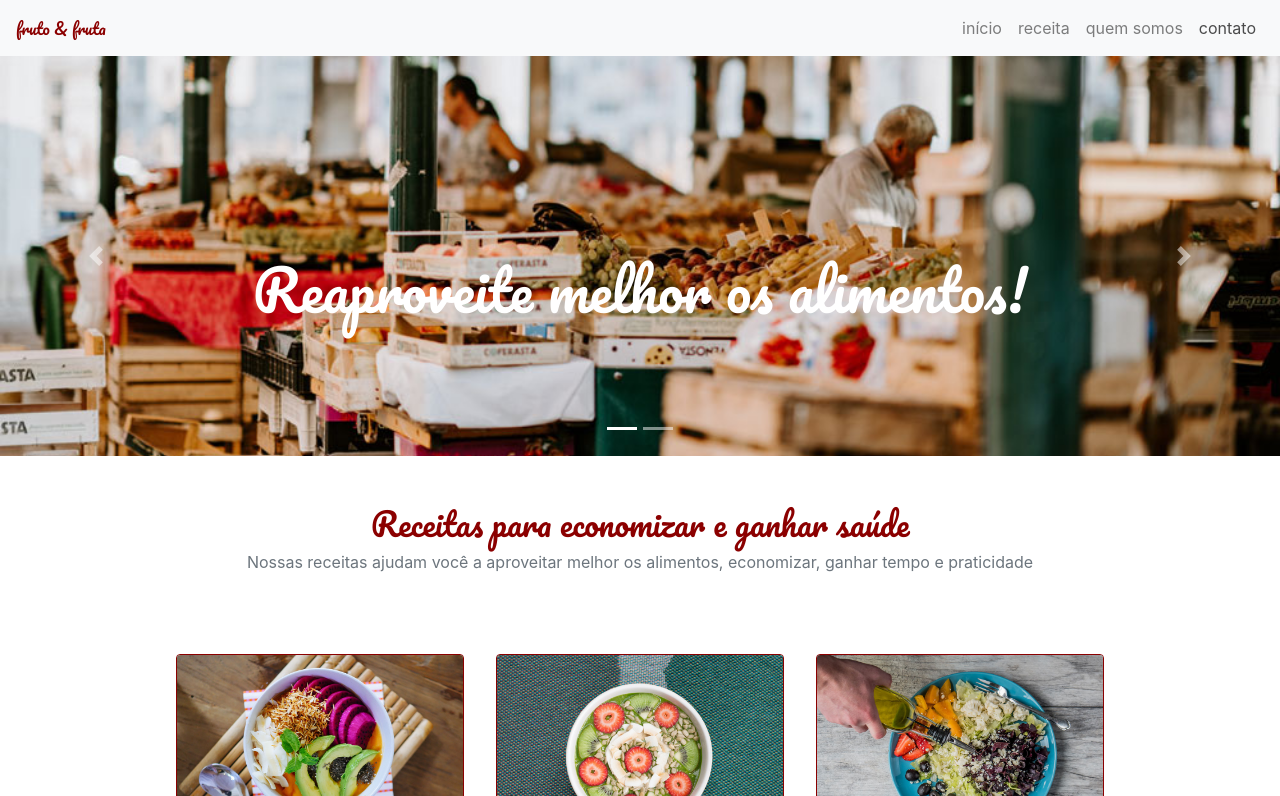
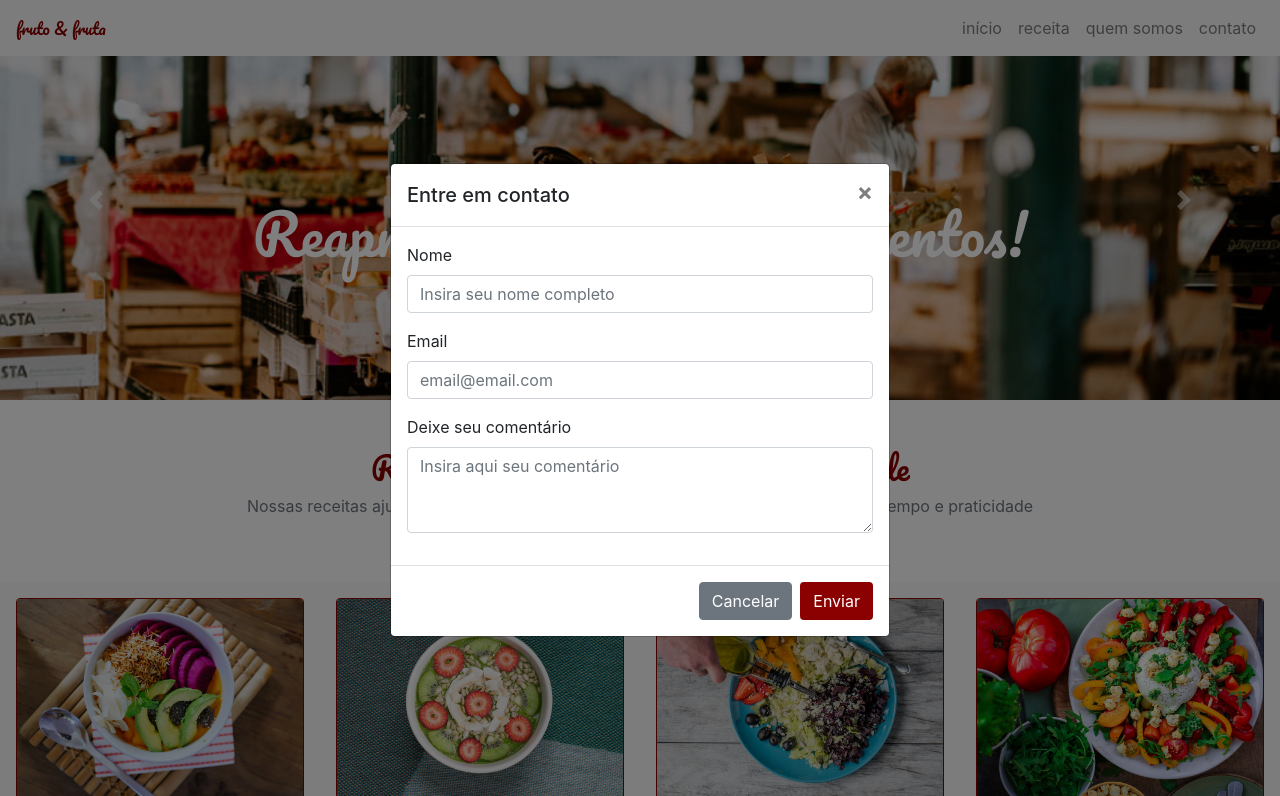
Before and after one commit to andre23arruda/fruto-e-fruta, a plain HTML site: page index.html in a window 1280 px wide. Both pictures are taken after a click on the link "contato". Shown: the top 796 px of the page. Drawn offline with Linux system fonts and the light colour scheme.

Commit message:
Add modal form

```diff
--- a/index.html
+++ b/index.html
@@ -13,7 +13,7 @@
 
     <header>
         <!-- Navbar -->
-        <nav class="navbar navbar-expand-lg navbar-light bg-light">
+        <nav class="navbar navbar-expand-lg navbar-light bg-light fixed-top">
             <a class="fonte-cursiva cor-especial" href="#">fruto & fruta</a>
             <button class="navbar-toggler" type="button" data-toggle="collapse" data-target="#navbarNav" aria-controls="navbarNav" aria-expanded="false" aria-label="Toggle navigation">
               <span class="navbar-toggler-icon"></span>
@@ -30,12 +30,11 @@
                   <a class="nav-link" href="#">quem somos</a>
                 </li>
                 <li class="nav-item">
-                  <a class="nav-link" href="#" tabindex="-1">contato</a>
+                  <a class="nav-link" href="#" tabindex="-1" data-toggle="modal" data-target="#exampleModal">contato</a>
                 </li>
               </ul>
             </div>
         </nav>
-
     </header>
 
     <main>
@@ -73,12 +72,14 @@
             </div>
         </section>
 
+        <!-- Título -->
         <section id="titulo">
             <h2 class="text-center fonte-cursiva cor-especial pt-5">Receitas para economizar e ganhar saúde</h2>
             <p class="text-center text-secondary pb-5">Nossas receitas ajudam você a aproveitar melhor os alimentos, economizar, ganhar tempo e praticidade</p>
         </section>
 
-        <section class="receitas container">
+        <!-- Cards receitas -->
+        <section class="receitas container-fluid bg-light">
             <div class="row justify-content-center">
                 <article class="card borda-cor-especial card-largura p-0 col-lg-4 col-12 m-3">
                     <img class="card-img-top img-card-padrao" src="src/img/receita-abacate.jpg" alt="...">
@@ -139,10 +140,41 @@
 
 
         </section>
+    </main>
 
-
-
-    </main>
+    <!-- Modal Contato -->
+    <div class="modal fade" id="exampleModal" tabindex="-1" aria-labelledby="exampleModalLabel" aria-hidden="true">
+        <div class="modal-dialog modal-dialog-centered">
+            <div class="modal-content">
+                <div class="modal-header">
+                    <h5 class="modal-title" id="exampleModalLabel">Entre em contato</h5>
+                    <button type="button" class="close" data-dismiss="modal" aria-label="Close">
+                        <span aria-hidden="true">&times;</span>
+                    </button>
+                </div>
+                <div class="modal-body">
+                    <form>
+                        <div class="form-group">
+                            <label for="formGroupExampleInput">Nome</label>
+                            <input type="text" class="form-control" id="formGroupExampleInput" placeholder="Insira seu nome completo">
+                          </div>
+                        <div class="form-group">
+                          <label for="exampleFormControlInput1">Email</label>
+                          <input type="email" class="form-control" id="exampleFormControlInput1" placeholder="email@email.com">
+                        </div>
+                        <div class="form-group">
+                          <label for="exampleFormControlTextarea1">Deixe seu comentário</label>
+                          <textarea class="form-control" id="exampleFormControlTextarea1" rows="3" placeholder="Insira aqui seu comentário"></textarea>
+                        </div>
+                      </form>
+                </div>
+                <div class="modal-footer">
+                    <button type="button" class="btn btn-secondary" data-dismiss="modal">Cancelar</button>
+                    <button type="button" class="btn background-cor-especial">Enviar</button>
+                </div>
+            </div>
+        </div>
+    </div>
 
 
 
```
